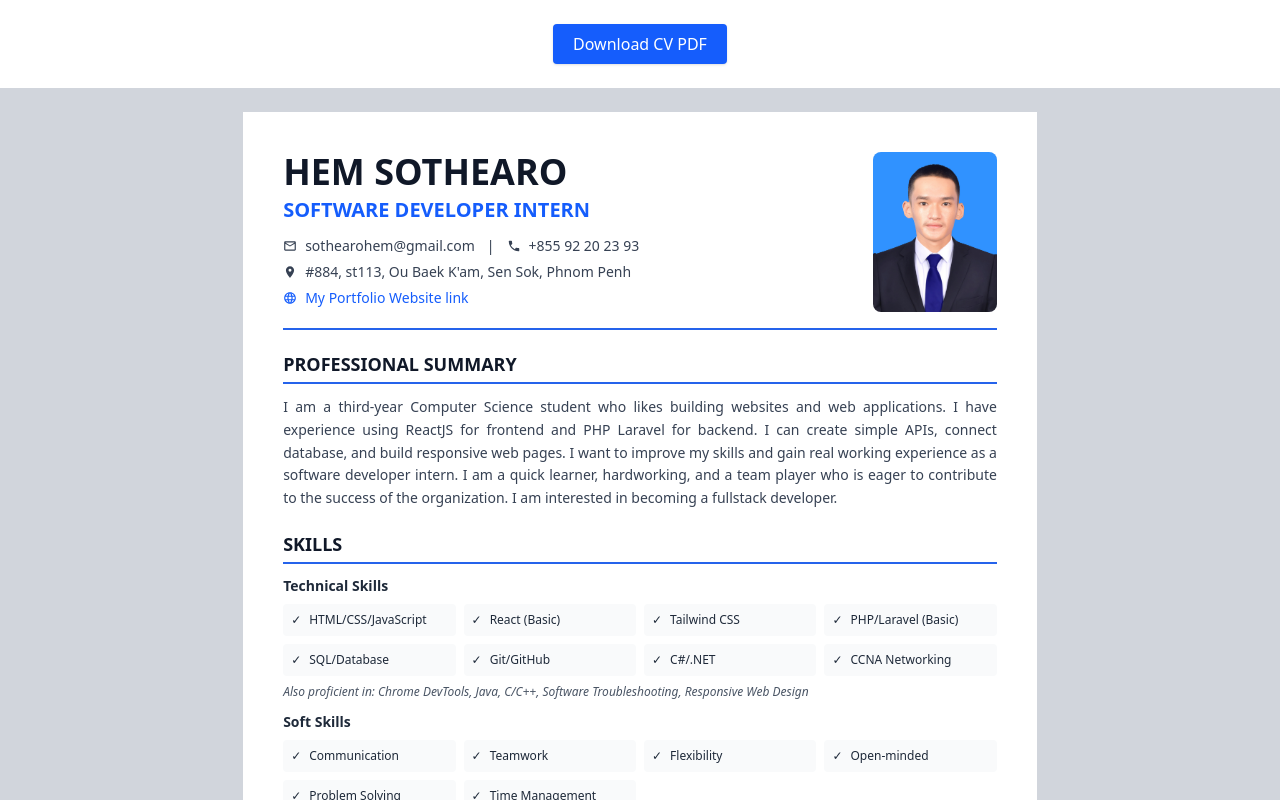
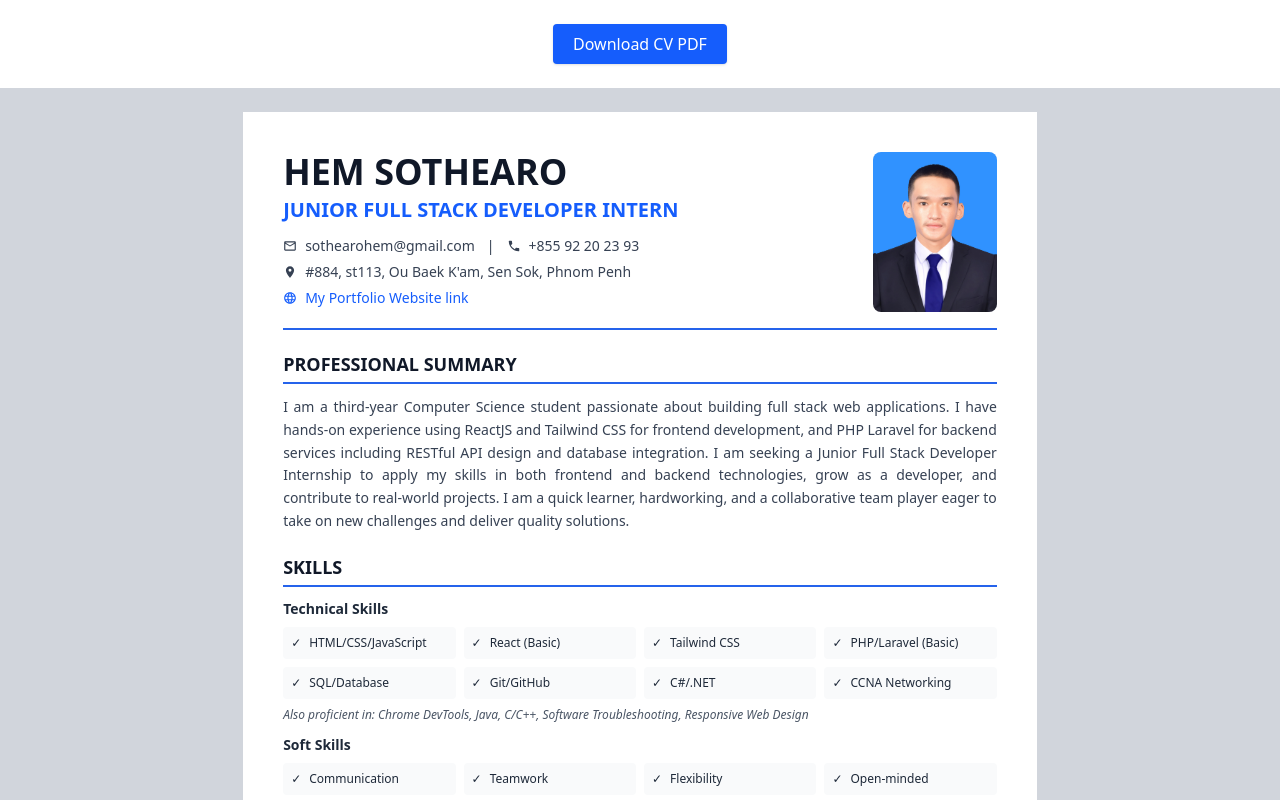
Before and after one commit to SothearoHEM/CV, a React (Vite) app: page / in a window 1280 px wide. Shown: the top 800 px of the page. Built offline with nearby package versions, Linux system fonts and the light colour scheme.

Commit message:
Edit to JUNIOR FULL STACK DEVELOPER INTERN

```diff
--- a/src/components/CV.jsx
+++ b/src/components/CV.jsx
@@ -10,7 +10,7 @@ const CV = React.forwardRef((props, ref) => {
   // Personal Information
   const personalInfo = {
     name: "HEM SOTHEARO",
-    jobTitle: "SOFTWARE DEVELOPER INTERN",
+    jobTitle: "JUNIOR FULL STACK DEVELOPER INTERN",
     email: "sothearohem@gmail.com",
     phone: "+855 92 20 23 93",
     address: "#884, st113, Ou Baek K'am, Sen Sok, Phnom Penh",
@@ -19,7 +19,7 @@ const CV = React.forwardRef((props, ref) => {
   };
 
   // Professional Summary
-  const professionalSummary = "I am a third-year Computer Science student who likes building websites and web applications. I have experience using ReactJS for frontend and PHP Laravel for backend. I can create simple APIs, connect database, and build responsive web pages. I want to improve my skills and gain real working experience as a software developer intern. I am a quick learner, hardworking, and a team player who is eager to contribute to the success of the organization. I am interested in becoming a fullstack developer.";
+  const professionalSummary = "I am a third-year Computer Science student passionate about building full stack web applications. I have hands-on experience using ReactJS and Tailwind CSS for frontend development, and PHP Laravel for backend services including RESTful API design and database integration. I am seeking a Junior Full Stack Developer Internship to apply my skills in both frontend and backend technologies, grow as a developer, and contribute to real-world projects. I am a quick learner, hardworking, and a collaborative team player eager to take on new challenges and deliver quality solutions.";
 
   // Technical Skills
   const technicalSkills = [
```
